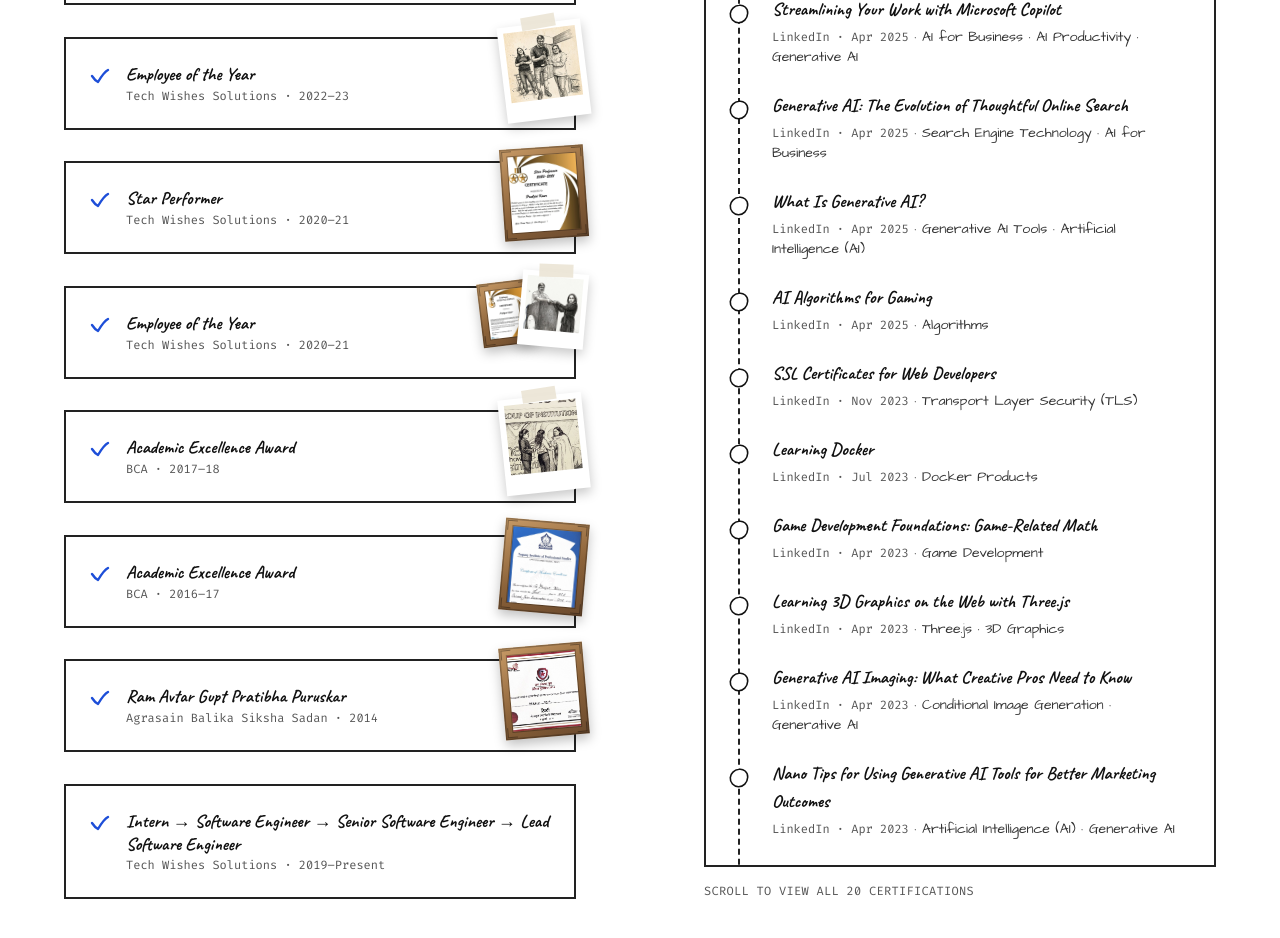
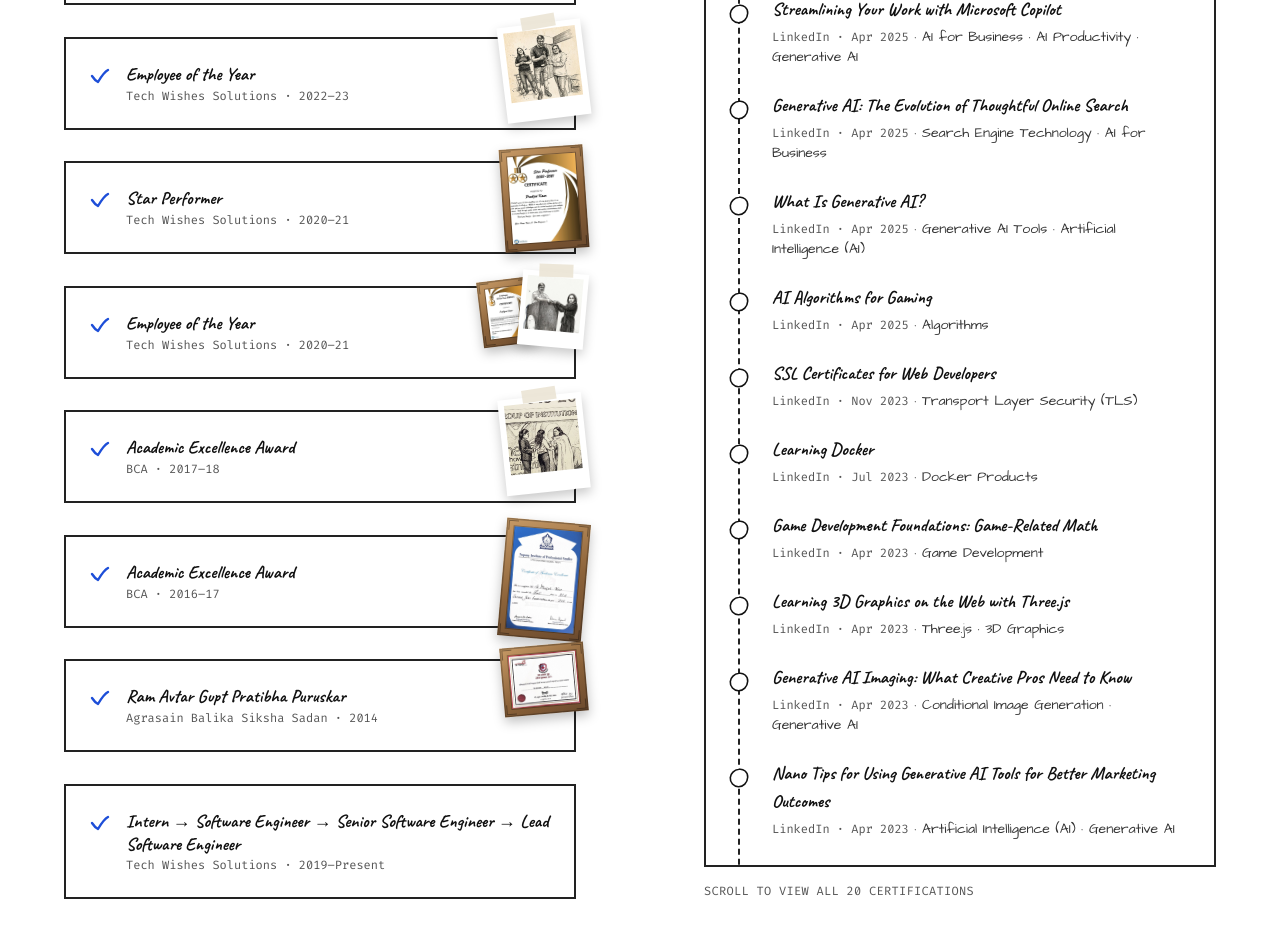
Before and after one commit to Prabjot616/portfolio, a Next.js app: page / in a window 1280 px wide. Shown: the part 6303-7241 px from the top of the page. Built offline with nearby package versions, Linux system fonts and the light colour scheme.

Commit message:
Size certificate wood frames to each certificate's real aspect ratio
WoodFrame was force-cropping every certificate to a fixed square-ish
shape via object-cover. Certificates now render at their true aspect
ratio (portrait or landscape) with no cropping.

```diff
--- a/app/page.tsx
+++ b/app/page.tsx
@@ -462,7 +462,7 @@ const CheckMark = () => (
 // Small wood-grain picture frame for a certificate memento — the
 // counterpart to the taped polaroid used for photos. Corner "miter" marks
 // suggest a real frame's joined edges.
-const WoodFrame = ({ src, size = 84 }: { src: string; size?: number }) => (
+const WoodFrame = ({ src, size = 84, aspect = 0.78 }: { src: string; size?: number; aspect?: number }) => (
   <div
     className="relative"
     style={{
@@ -473,8 +473,8 @@ const WoodFrame = ({ src, size = 84 }: { src: string; size?: number }) => (
     }}
   >
     <img
-      src={src} alt="" className="block w-full object-cover object-top"
-      style={{ height: size * 0.93, border: '1px solid rgba(0,0,0,0.3)' }}
+      src={src} alt="" className="block w-full"
+      style={{ aspectRatio: aspect, border: '1px solid rgba(0,0,0,0.3)' }}
     />
     <span className="absolute w-[10px] h-[10px] border border-black/35 border-r-0 border-b-0" style={{ top: 2, left: 2 }} />
     <span className="absolute w-[10px] h-[10px] border border-black/35 border-l-0 border-b-0" style={{ top: 2, right: 2 }} />
@@ -713,11 +713,11 @@ const achievements = [
   { title: 'Mentor of the Year', meta: 'Tech Wishes Solutions · 2025–26', photo: '/images/achievements/mentor-of-the-year.jpg', photoRotate: '6deg' },
   { title: 'Top 100 Finalist, Google APAC Hackathon', meta: 'AI/SEO Analysis Pipeline' },
   { title: 'Employee of the Year', meta: 'Tech Wishes Solutions · 2022–23', photo: '/images/achievements/employee-2022-23.jpg', photoRotate: '-7deg' },
-  { title: 'Star Performer', meta: 'Tech Wishes Solutions · 2020–21', certificate: '/images/achievements/cert-star-performer.jpg', photoRotate: '-4deg' },
-  { title: 'Employee of the Year', meta: 'Tech Wishes Solutions · 2020–21', photo: '/images/achievements/employee-2020-21.jpg', certificate: '/images/achievements/cert-employee-2020-21.jpg', photoRotate: '5deg' },
+  { title: 'Star Performer', meta: 'Tech Wishes Solutions · 2020–21', certificate: '/images/achievements/cert-star-performer.jpg', certAspect: 0.79, photoRotate: '-4deg' },
+  { title: 'Employee of the Year', meta: 'Tech Wishes Solutions · 2020–21', photo: '/images/achievements/employee-2020-21.jpg', certificate: '/images/achievements/cert-employee-2020-21.jpg', certAspect: 0.77, photoRotate: '5deg' },
   { title: 'Academic Excellence Award', meta: 'BCA · 2017–18', photo: '/images/achievements/academic-excellence.jpg', photoRotate: '-6deg' },
-  { title: 'Academic Excellence Award', meta: 'BCA · 2016–17', certificate: '/images/achievements/cert-academic-excellence-2016-17.jpg', photoRotate: '5deg' },
-  { title: 'Ram Avtar Gupt Pratibha Puruskar', meta: 'Agrasain Balika Siksha Sadan · 2014', certificate: '/images/achievements/cert-ram-avtar-gupt-puruskar.jpg', photoRotate: '-5deg' },
+  { title: 'Academic Excellence Award', meta: 'BCA · 2016–17', certificate: '/images/achievements/cert-academic-excellence-2016-17.jpg', certAspect: 0.67, photoRotate: '5deg' },
+  { title: 'Ram Avtar Gupt Pratibha Puruskar', meta: 'Agrasain Balika Siksha Sadan · 2014', certificate: '/images/achievements/cert-ram-avtar-gupt-puruskar.jpg', certAspect: 1.27, photoRotate: '-5deg' },
   { title: 'Intern → Software Engineer → Senior Software Engineer → Lead Software Engineer', meta: 'Tech Wishes Solutions · 2019–Present' },
 ];
 
@@ -971,7 +971,7 @@ export default function Portfolio() {
                             }}
                             aria-label={`View certificate for ${achieve.title}`}
                           >
-                            <WoodFrame src={achieve.certificate} size={combined ? 54 : 84} />
+                            <WoodFrame src={achieve.certificate} size={combined ? 54 : 84} aspect={achieve.certAspect} />
                           </button>
                         )}
                         {achieve.photo && (
```
